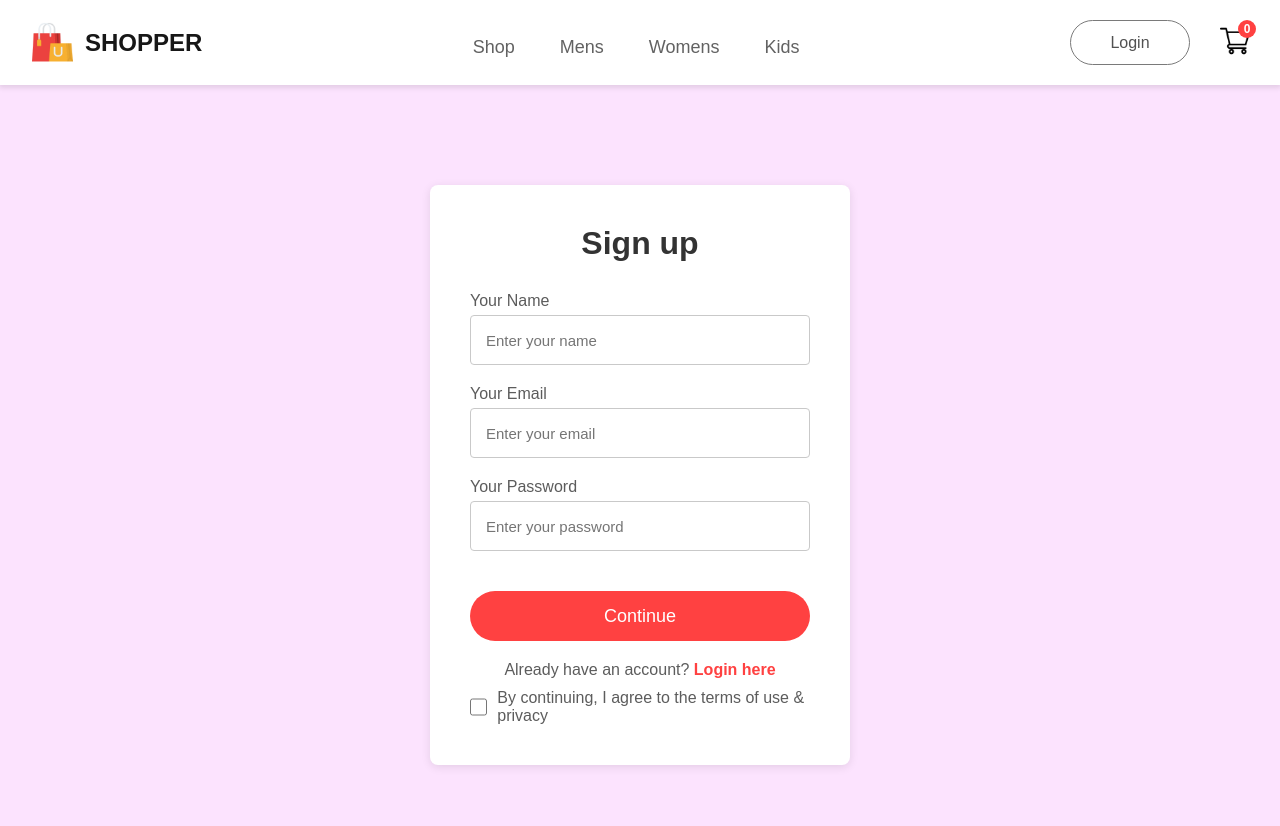
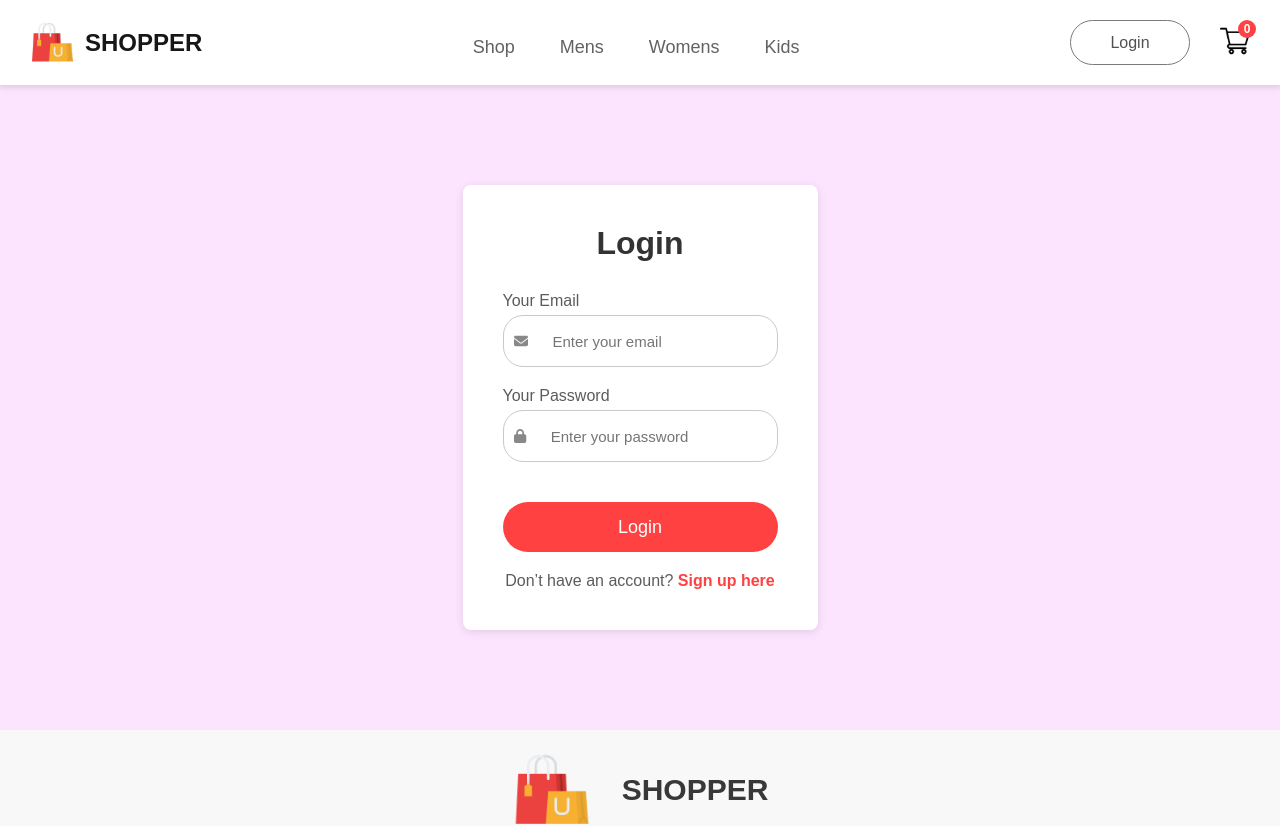
Before and after one commit to yalini-r/ecommerce-website, a React (Create React App) app in the folder frontend/: page /login in a window 1280 px wide. Shown: the top 826 px of the page. Built offline with nearby package versions, Linux system fonts and the light colour scheme; a web font is replaced by a local one.

Commit message:
Updated some features

```diff
--- a/frontend/src/App.js
+++ b/frontend/src/App.js
@@ -5,7 +5,8 @@ import Shop from "./pages/shop";
 import ShopCategory from "./pages/shopcategory";
 import Product from "./pages/product";
 import Cart from "./pages/cart";
-import Login from "./pages/signup";
+import Signup from "./pages/signup";
+import Login from "./pages/login";
 import Footer from "./components/footer/footer";
 import men_bnr from "./components/assets/banner_mens.png";
 import women_bnr from "./components/assets/banner_women.png";
@@ -36,6 +37,7 @@ function App() {
             element={<ShopCategory bnr={kids_bnr} category="kid" />}
           />
           <Route path="/login" element={<Login />} />
+          <Route path="/signup" element={<Signup />} />
           <Route path="/cart" element={<Cart />} />
           <Route path="/about" element={<About />} />
           <Route path="/products" element={<AllProducts />} />
--- a/frontend/src/components/Navbar/Navbar.js
+++ b/frontend/src/components/Navbar/Navbar.js
@@ -19,7 +19,7 @@ const Navbar = () => {
     setIsActive(!isActive);
   };
 
-  // 🧠 Automatically close menu when navigating
+  // Automatically close menu when navigating
   useEffect(() => {
     setIsMenuOpen(false);
     setIsActive(false);
--- a/frontend/src/components/Navbar/navbar.css
+++ b/frontend/src/components/Navbar/navbar.css
@@ -132,6 +132,9 @@
     position: absolute;
     left: 20px;
   }
+  .nav-logo{
+    margin-left: 20px;
+  }
 
   .nav-menu {
     flex-direction: column;
--- a/frontend/src/pages/css/signup.css
+++ b/frontend/src/pages/css/signup.css
@@ -43,7 +43,7 @@
   border: 1px solid #c9c9c9;
   outline: none;
   color: #5c5c5c;
-  border-radius: 4px;
+
 }
 
 .sg-fields input:focus {
@@ -88,11 +88,60 @@
   font-weight: 400;
 }
 
+.icon-field .input-wrapper {
+  display: flex;
+  align-items: center;
+  border: 1px solid #c9c9c9;
+  border-radius: 20px;
+  padding: 0px 10px;
+  background: #fff;
+  transition: border-color 0.3s ease;
+}
+
+.icon-field .input-wrapper:focus-within {
+  border-color: #ff4141;
+}
+
+.icon-field .input-icon {
+  color: #888;
+  font-size: 14px;
+  margin-right: 10px;
+}
+
+.icon-field input {
+  flex: 1;
+  border: none;
+  outline: none;
+  font-size: 15px;
+  color: #333;
+  background: transparent;
+}
+
+.sg-fields {
+  width: 100%;
+  display: flex;
+  flex-direction: column;
+  gap: 20px;
+}
+
+.input-field {
+  width: 100%;
+}
+
+.link-text {
+  color: #ff4141;
+  font-weight: 600;
+  text-decoration: none;
+}
+
+.link-text:hover {
+  text-decoration: underline;
+}
+
 @media screen and (max-width: 480px) {
   .sg-container {
     min-width: 300px;
     padding: 20px 10px;
-
   }
 
   .sg-container h1 {
@@ -177,7 +226,7 @@
     margin-top: 20px;
     font-size: 15px;
   }
-  .agree{
+  .agree {
     gap: 10px;
   }
 
--- a/frontend/src/pages/login.js
+++ b/frontend/src/pages/login.js
@@ -1,9 +1,47 @@
-import React from 'react';
+import React from "react";
+import "./css/signup.css";
+import { FontAwesomeIcon } from "@fortawesome/react-fontawesome";
+import { faEnvelope, faLock } from "@fortawesome/free-solid-svg-icons";
+import { Link } from "react-router-dom";
 
-const login = () => {
+const Login = () => {
   return (
-    <div>login</div>
-  )
-}
+    <div className="signup">
+      <div className="sg-container">
+        <h1>Login</h1>
+        <div className="sg-fields">
+          <div className="input-field icon-field">
+            <label htmlFor="email">Your Email</label>
+            <div className="input-wrapper">
+              <FontAwesomeIcon icon={faEnvelope} className="input-icon" />
+              <input type="email" id="email" placeholder="Enter your email" />
+            </div>
+          </div>
 
-export default login;
+          <div className="input-field icon-field">
+            <label htmlFor="password">Your Password</label>
+            <div className="input-wrapper">
+              <FontAwesomeIcon icon={faLock} className="input-icon" />
+              <input
+                type="password"
+                id="password"
+                placeholder="Enter your password"
+              />
+            </div>
+          </div>
+
+          <button>Login</button>
+        </div>
+
+        <p className="login">
+          Don’t have an account?{" "}
+          <Link to="/signup" className="link-text">
+            Sign up here
+          </Link>
+        </p>
+      </div>
+    </div>
+  );
+};
+
+export default Login;
--- a/frontend/src/pages/signup.js
+++ b/frontend/src/pages/signup.js
@@ -1,34 +1,62 @@
-import React from 'react';
-import './css/signup.css';
+import React from "react";
+import "./css/signup.css";
+import { FontAwesomeIcon } from "@fortawesome/react-fontawesome";
+import { faUser, faEnvelope, faLock } from "@fortawesome/free-solid-svg-icons";
+import { Link } from "react-router-dom";
 
-const Login = () => {
+const Signup = () => {
   return (
-    <div className='signup'>
-      <div className='sg-container'>
-        <h1>Sign up</h1>
-        <div className='sg-fields'>
-          <div className='input-field'>
+    <div className="signup">
+      <div className="sg-container">
+        <h1>Sign Up</h1>
+        <div className="sg-fields">
+          <div className="input-field icon-field">
             <label htmlFor="name">Your Name</label>
-            <input type='text' id='name' placeholder='Enter your name' />
+            <div className="input-wrapper">
+              <FontAwesomeIcon icon={faUser} className="input-icon" />
+              <input type="text" id="name" placeholder="Enter your name" />
+            </div>
           </div>
-          <div className='input-field'>
+
+          <div className="input-field icon-field">
             <label htmlFor="email">Your Email</label>
-            <input type='email' id='email' placeholder='Enter your email' />
+            <div className="input-wrapper">
+              <FontAwesomeIcon icon={faEnvelope} className="input-icon" />
+              <input type="email" id="email" placeholder="Enter your email" />
+            </div>
           </div>
-          <div className='input-field'>
+
+          <div className="input-field icon-field">
             <label htmlFor="password">Your Password</label>
-            <input type='password' id='password' placeholder='Enter your password' />
+            <div className="input-wrapper">
+              <FontAwesomeIcon icon={faLock} className="input-icon" />
+              <input
+                type="password"
+                id="password"
+                placeholder="Enter your password"
+              />
+            </div>
           </div>
+
           <button>Continue</button>
         </div>
-        <p className='login'>Already have an account? <span>Login here</span></p>
-        <div className='agree'>
-          <input type='checkbox' id='terms' />
-          <label htmlFor="terms">By continuing, I agree to the terms of use & privacy</label>
+
+        <p className="login">
+          Already have an account?{" "}
+          <Link to="/login" className="link-text">
+            Login here
+          </Link>
+        </p>
+
+        <div className="agree">
+          <input type="checkbox" id="terms" />
+          <label htmlFor="terms">
+            By continuing, I agree to the terms of use & privacy
+          </label>
         </div>
       </div>
     </div>
   );
-}
+};
 
-export default Login;
+export default Signup;
```
